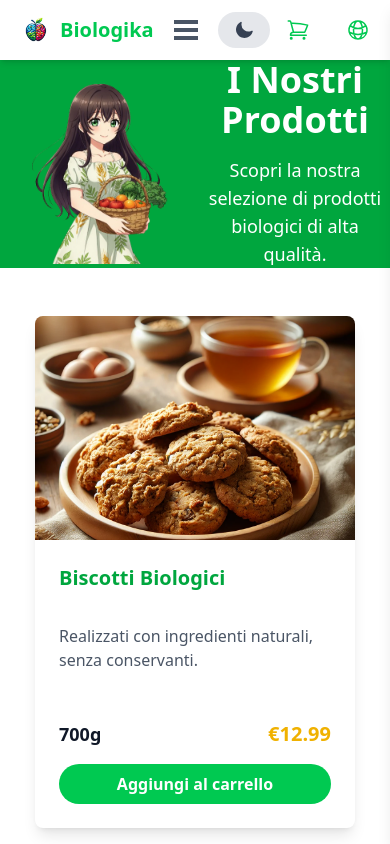
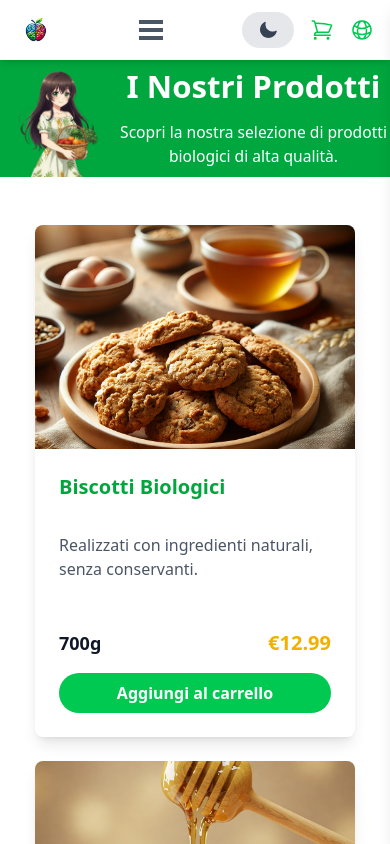
Before and after one commit to ebrancati/Biologika-eCommerce, a React (Vite) app: page /prodotti in a window 390 px wide. Shown: the top 844 px of the page. Built offline with nearby package versions, Linux system fonts and the light colour scheme.

Commit message:
improved mobile responsiveness of Header and Nav components

```diff
--- a/src/components/Header.tsx
+++ b/src/components/Header.tsx
@@ -29,15 +29,15 @@ const Header: React.FC<PageHeaderProps> = ({ title, subtitle }) => {
             <header className="bg-green-600 text-white flex items-center justify-around">
                 <img
                     src={leftImg}
-                    className={`max-h-[200px] max-w-full object-contain ${isProductsPage ? 'block sm:block' : 'hidden sm:block'}`}
+                    className={`max-h-[200px] max-w-full object-contain ${isProductsPage ? 'block sm:block' : 'hidden sm:block'} max-[420px]:max-h-[30vw] self-end`}
                 />
                 <div className="text-center">
-                    <h1 className="text-4xl font-semibold">{title}</h1>
-                    <p className="text-lg mt-4">{subtitle}</p>
+                    <h1 className="text-4xl font-semibold max-[420px]:text-[8vw]">{title}</h1>
+                    <p className="text-lg mt-4 max-[420px]:text-[4vw]">{subtitle}</p>
                 </div>
                 <img
                     src={rightImg}
-                    className={`max-h-[200px] max-w-full object-contain ${isHomePage ? 'block sm:block' : 'hidden sm:block'}`}
+                    className={`max-h-[200px] max-w-full object-contain ${isHomePage ? 'block sm:block' : 'hidden sm:block'} max-[420px]:max-h-[30vw] self-end`}
                 />
             </header>
         );
--- a/src/components/Nav.tsx
+++ b/src/components/Nav.tsx
@@ -112,7 +112,7 @@ const Header: React.FC<HeaderProps> = ({ cart, removeFromCart, language, changeL
                     </div>
                     <div className="flex items-center relative">
                         <DarkModeToggle language={language} />
-                        <button className="relative ml-4 mr-5 cursor-pointer" onClick={toggleCart}>
+                        <button className="relative ml-4 mr-2 cursor-pointer" onClick={toggleCart}>
                             <ShoppingCartIcon className="h-6 w-6" />
                             {cart.length > 0 && (
                                 <span className="absolute -top-2 -right-4 bg-red-500 text-white rounded-full px-2 text-xs">
@@ -120,7 +120,7 @@ const Header: React.FC<HeaderProps> = ({ cart, removeFromCart, language, changeL
                                 </span>
                             )}
                         </button>
-                        <button className="ml-4 mr-5 cursor-pointer" onClick={toggleLanguageMenu}>
+                        <button className="m2-4 ml-2 mr-4 cursor-pointer" onClick={toggleLanguageMenu}>
                             <GlobeAltIcon className="h-6 w-6" />
                         </button>
                         {isLanguageMenuOpen && (
--- a/src/css/style.css
+++ b/src/css/style.css
@@ -2,7 +2,7 @@
 
 @custom-variant dark (&:where(.dark, .dark *));
 
-@media (max-width: 320px) {
+@media (max-width: 420px) {
     .xxs\:hidden {
         display: none;
     }
```
